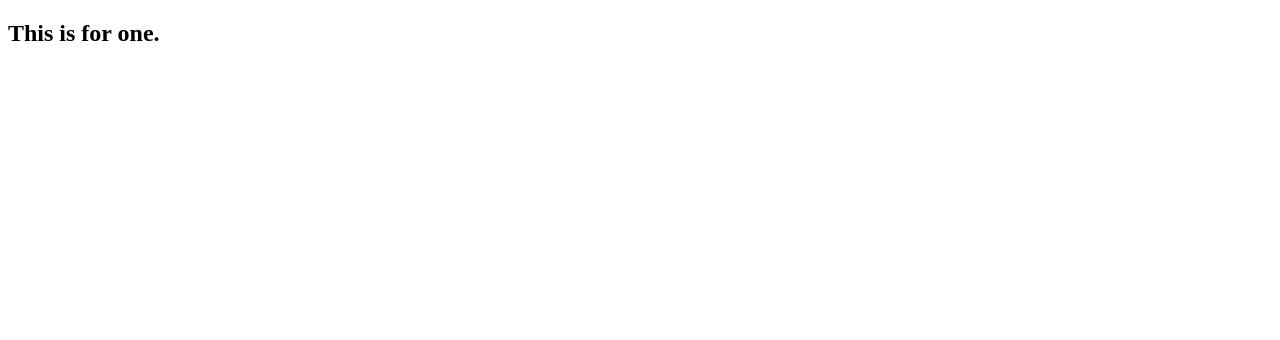
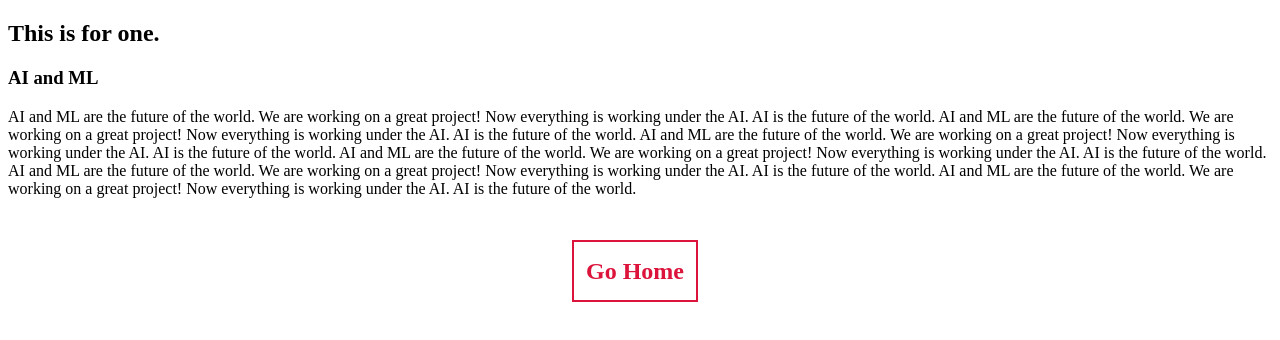
Before and after one commit to Horizon-dev4/commands, a plain HTML site: page one.html in a window 1280 px wide. Drawn offline with Linux system fonts and the light colour scheme.

Commit message:
content added on one.html

```diff
--- a/css/style.css
+++ b/css/style.css
@@ -11,3 +11,20 @@
   font-weight: bold;
   margin-right: 10px;
 }
+
+/* css from branch one */
+.go-home {
+  text-align: center;
+  margin-top: 60px;
+  margin-bottom: 20px;
+}
+
+.go-home a {
+  color: crimson;
+  text-decoration: none;
+  font-size: 24px;
+  font-weight: bold;
+  margin-right: 10px;
+  padding: 16px 12px;
+  border: 2px solid crimson;
+}
--- a/one.html
+++ b/one.html
@@ -4,9 +4,28 @@
     <meta charset="UTF-8" />
     <meta http-equiv="X-UA-Compatible" content="IE=edge" />
     <meta name="viewport" content="width=device-width, initial-scale=1.0" />
+    <link rel="stylesheet" href="css/style.css" />
     <title>One</title>
   </head>
   <body>
     <h2>This is for one.</h2>
+    <h3>AI and ML</h3>
+    <p>
+      AI and ML are the future of the world. We are working on a great project!
+      Now everything is working under the AI. AI is the future of the world. AI
+      and ML are the future of the world. We are working on a great project! Now
+      everything is working under the AI. AI is the future of the world. AI and
+      ML are the future of the world. We are working on a great project! Now
+      everything is working under the AI. AI is the future of the world. AI and
+      ML are the future of the world. We are working on a great project! Now
+      everything is working under the AI. AI is the future of the world. AI and
+      ML are the future of the world. We are working on a great project! Now
+      everything is working under the AI. AI is the future of the world. AI and
+      ML are the future of the world. We are working on a great project! Now
+      everything is working under the AI. AI is the future of the world.
+    </p>
+    <div class="go-home">
+      <a href="index.html">Go Home</a>
+    </div>
   </body>
 </html>
```
